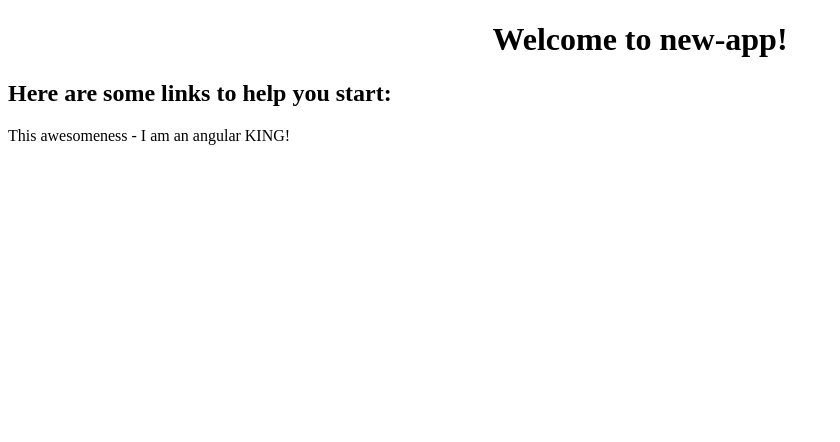
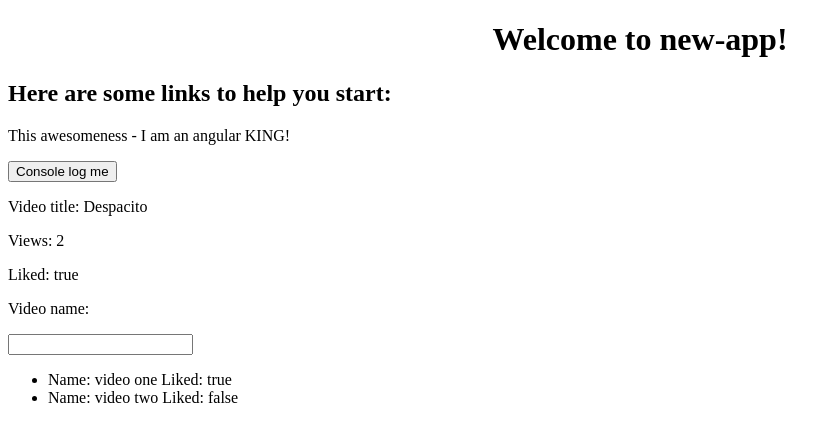
Before and after one commit to rupertlion/angular_basics, an Angular app in the folder new-app/: page / in a window 1280 px wide. Shown: the top 442 px of the page, without its empty margins (0-840 px from the left). Built offline with nearby package versions, Linux system fonts and the light colour scheme.

Commit message:
Adding connections between template/component, and directives

```diff
--- a/new-app/src/app/app.component.html
+++ b/new-app/src/app/app.component.html
@@ -6,3 +6,15 @@
 </div>
 <h2>Here are some links to help you start: </h2>
 <app-comment></app-comment>
+<button (click)="handleClick()">Console log me</button>
+<p>Video title: {{video.title}}</p>
+<p>Views: {{video.views}}</p>
+<p>Liked: {{video.liked}}</p>
+<p>Video name: {{video.name}}</p>
+<input [(ngModel)] = "video.name"/>
+<ul>
+<li *ngFor="let video of videos">
+  Name: {{video.name}}
+  Liked: {{video.liked}}
+</li>
+</ul>
--- a/new-app/src/app/app.component.ts
+++ b/new-app/src/app/app.component.ts
@@ -5,6 +5,24 @@ import { Component } from '@angular/core';
   templateUrl: './app.component.html',
   styleUrls: ['./app.component.css']
 })
+
 export class AppComponent {
   title = 'new-app';
+
+  video = {
+    title: 'Despacito',
+    views: 2,
+    liked: true
+  }
+
+  videos = [
+    {name: 'video one', liked: true},
+    {name: 'video two', liked: false}
+ ]
+
+  constructor() { }
+
+  handleClick(){
+    console.log('Someone clicked on button on the template :-)')
+  }
 }
--- a/new-app/src/app/app.module.ts
+++ b/new-app/src/app/app.module.ts
@@ -3,6 +3,7 @@ import { NgModule } from '@angular/core';
 
 import { AppComponent } from './app.component';
 import { CommentComponent } from './comment/comment.component';
+import { FormsModule } from '@angular/forms';
 
 @NgModule({
   declarations: [
@@ -10,7 +11,8 @@ import { CommentComponent } from './comment/comment.component';
     CommentComponent
   ],
   imports: [
-    BrowserModule
+    BrowserModule,
+    FormsModule
   ],
   providers: [],
   bootstrap: [AppComponent]
```
